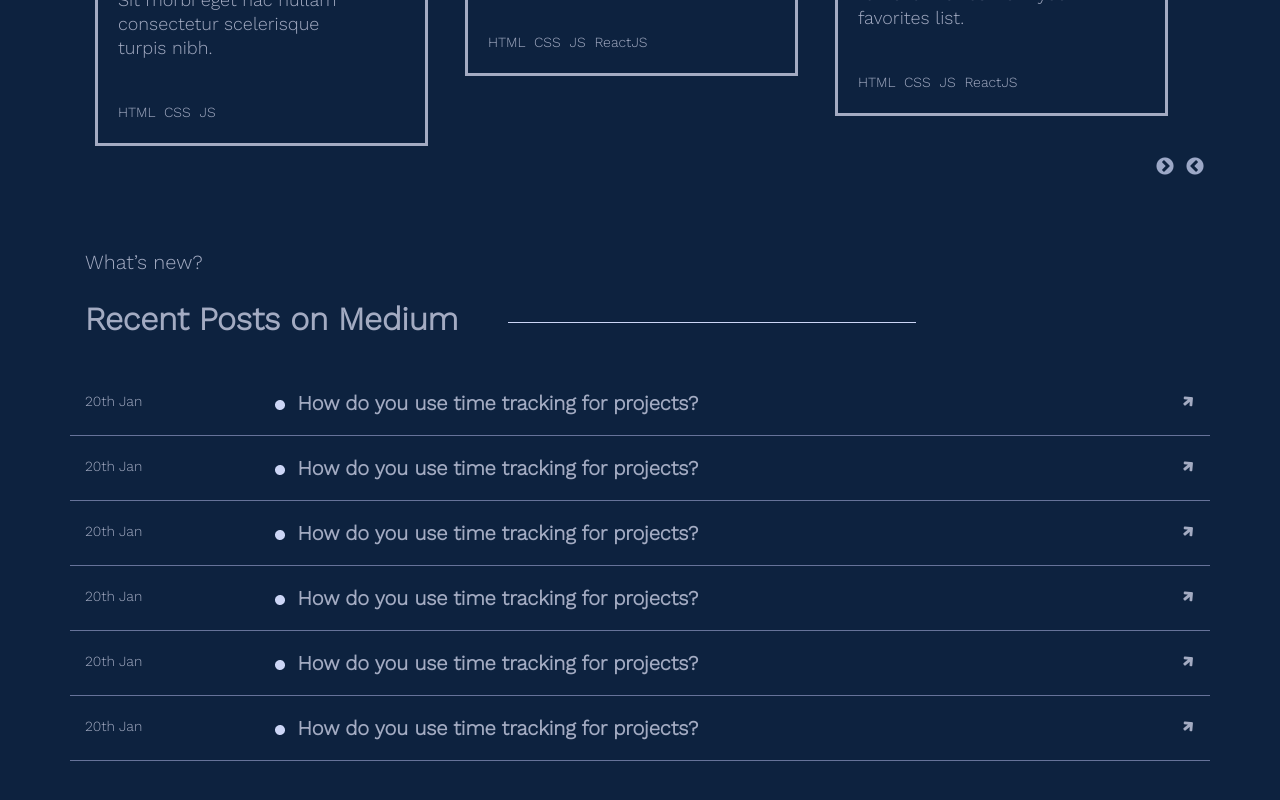
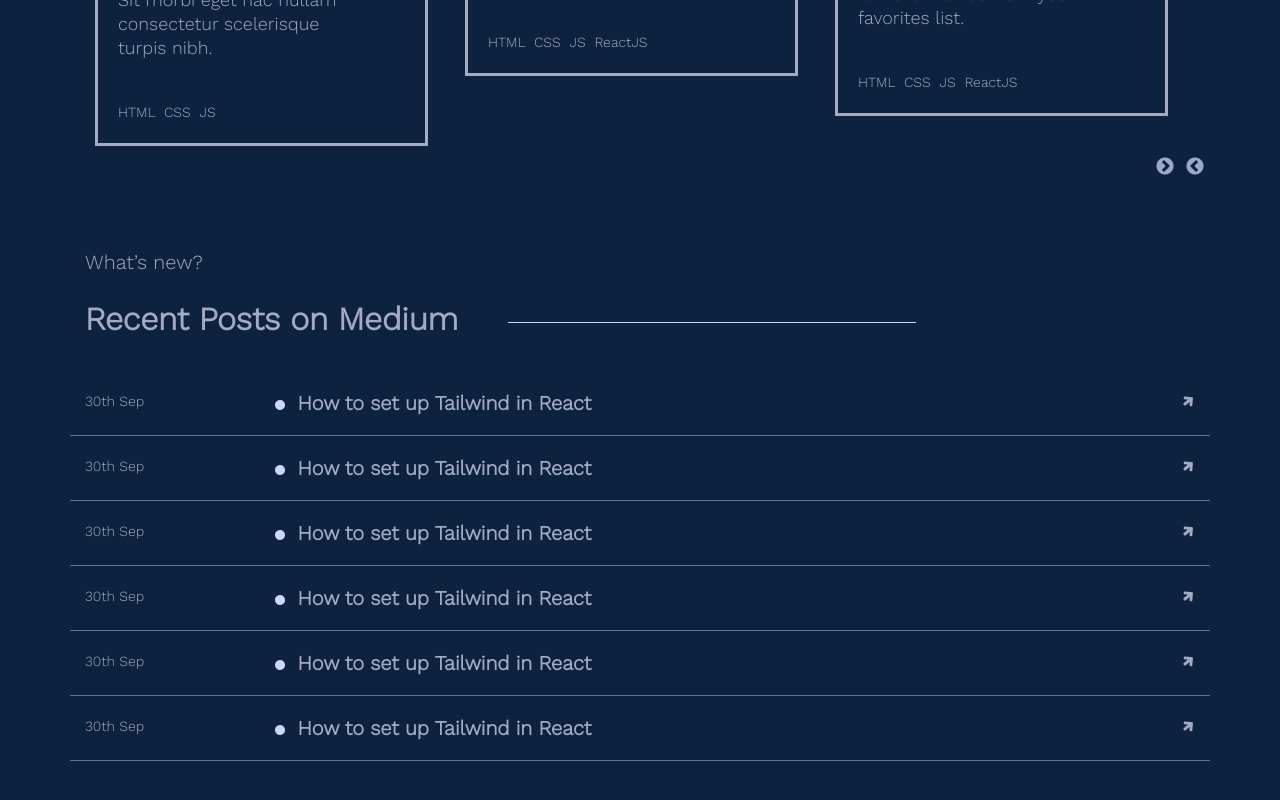
Before and after one commit to Juliet-chime/portfolio, a React (Create React App) app: page / in a window 1280 px wide. Shown: the part 1564-2364 px from the top of the page. Built offline with nearby package versions, Linux system fonts and the light colour scheme.

Commit message:
article linked

```diff
--- a/src/views/Resumebody/index.css
+++ b/src/views/Resumebody/index.css
@@ -214,6 +214,17 @@ color: #ccd6f6;
   transform: rotate(50deg);
 }
 
+.article{
+  color: #A3ABC2;
+}
+
+.article:hover {
+  text-decoration: none;
+  cursor: pointer;
+  text-shadow: none !important;
+  color: white;
+}
+
 .contact {
   /* border: solid; */
   padding: 15rem 0px;
--- a/src/views/Resumebody/index.jsx
+++ b/src/views/Resumebody/index.jsx
@@ -10,7 +10,7 @@ import "slick-carousel/slick/slick-theme.css";
 import ellipseII from "../../assets/img/Ellipse-21.png";
 
 const Resume = () => {
-  const [words,setWords] = useState(["I’ m a Frontend developer based in Lagos."]);
+  const words = ["I’ m a Frontend developer based in Lagos."];
   const [index, setIndex] = useState(0);
   const [subIndex, setSubIndex] = useState(0);
   const [blink, setBlink] = useState(true);
@@ -45,7 +45,7 @@ const Resume = () => {
       setBlink((prev) => !prev);
     }, 500);
     return () => clearTimeout(timeout2);
-  }, [blink]);
+  }, [blink,words]);
 
   const settings = {
     dots: false,
@@ -204,15 +204,16 @@ const Resume = () => {
                   <div className="project-slide even">
                     <div className="d-flex justify-content-end">
                       <div className="somethings-I-built-icon">
-                        <a href="#">
+                        {/* dummy link */}
+                        <a href="https://github.com/Juliet-chime">
                           <i class="fa fa-github"></i>
                         </a>
                       </div>
-                      <div className="somethings-I-built-icon">
+                      {/* <div className="somethings-I-built-icon">
                         <a href="#">
                           <i class="fa fa-edit"></i>
                         </a>
-                      </div>
+                      </div> */}
                     </div>
                     <br />
                     <br />
@@ -237,11 +238,11 @@ const Resume = () => {
                           <i class="fa fa-github"></i>
                         </a>
                       </div>
-                      <div className="somethings-I-built-icon">
+                      {/* <div className="somethings-I-built-icon">
                         <a href="#">
                           <i class="fa fa-edit"></i>
                         </a>
-                      </div>
+                      </div> */}
                     </div>
                     <br />
                     <br />
@@ -265,11 +266,11 @@ const Resume = () => {
                           <i class="fa fa-github"></i>
                         </a>
                       </div>
-                      <div className="somethings-I-built-icon">
+                      {/* <div className="somethings-I-built-icon">
                         <a href="#">
                           <i class="fa fa-edit"></i>
                         </a>
-                      </div>
+                      </div> */}
                     </div>
                     <br />
                     <br />
@@ -288,16 +289,17 @@ const Resume = () => {
                   <div className="project-slide">
                     <div className="d-flex justify-content-end">
                       <div className="somethings-I-built-icon">
-                        <a href="#">
+                        {/* dummy link here */}
+                        <a href="https://github.com/Juliet-chime">
                           {" "}
                           <i class="fa fa-github"></i>
                         </a>
                       </div>
-                      <div className="somethings-I-built-icon">
+                      {/* <div className="somethings-I-built-icon">
                         <a href="#">
                           <i class="fa fa-edit"></i>
                         </a>
-                      </div>
+                      </div> */}
                     </div>
                     <br />
                     <br />
@@ -334,14 +336,15 @@ const Resume = () => {
           </div>
           <br />
 
+         <a href="https://www.educative.io/edpresso/how-to-set-up-tailwind-in-react" className="article">
          <div className="row medium-highlight">
             <div className="col-sm-12 col-md-2">
-              <p style={{ fontSize: "14px" }}>20th Jan</p>
+              <p style={{ fontSize: "14px" }}>30th Sep</p>
             </div>
             <div className="col-sm-12 col-md-7">
               <h2 style={{ fontSize: "20px", fontWeight: "600" }}>
                 <img src={ellipseII} alt="" />
-                &nbsp; How do you use time tracking for projects?
+                &nbsp; How to set up Tailwind in React
               </h2>
             </div>
             <div className="col-sm-12 col-md-3">
@@ -351,15 +354,17 @@ const Resume = () => {
               </div>
             </div>
           </div>
+         </a>
 
+         <a href="https://www.educative.io/edpresso/how-to-set-up-tailwind-in-react" className="article">
          <div className="row medium-highlight">
             <div className="col-sm-12 col-md-2">
-              <p style={{ fontSize: "14px" }}>20th Jan</p>
+              <p style={{ fontSize: "14px" }}>30th Sep</p>
             </div>
             <div className="col-sm-12 col-md-7">
               <h2 style={{ fontSize: "20px", fontWeight: "600" }}>
                 <img src={ellipseII} alt="" />
-                &nbsp; How do you use time tracking for projects?
+                &nbsp; How to set up Tailwind in React
               </h2>
             </div>
             <div className="col-sm-12 col-md-3">
@@ -369,15 +374,17 @@ const Resume = () => {
               </div>
             </div>
           </div>
+         </a>
 
+         <a href="https://www.educative.io/edpresso/how-to-set-up-tailwind-in-react" className="article">
          <div className="row medium-highlight">
             <div className="col-sm-12 col-md-2">
-              <p style={{ fontSize: "14px" }}>20th Jan</p>
+              <p style={{ fontSize: "14px" }}>30th Sep</p>
             </div>
             <div className="col-sm-12 col-md-7">
               <h2 style={{ fontSize: "20px", fontWeight: "600" }}>
                 <img src={ellipseII} alt="" />
-                &nbsp; How do you use time tracking for projects?
+                &nbsp; How to set up Tailwind in React
               </h2>
             </div>
             <div className="col-sm-12 col-md-3">
@@ -387,15 +394,17 @@ const Resume = () => {
               </div>
             </div>
           </div>
+         </a>
 
+         <a href="https://www.educative.io/edpresso/how-to-set-up-tailwind-in-react" className="article">
          <div className="row medium-highlight">
             <div className="col-sm-12 col-md-2">
-              <p style={{ fontSize: "14px" }}>20th Jan</p>
+              <p style={{ fontSize: "14px" }}>30th Sep</p>
             </div>
             <div className="col-sm-12 col-md-7">
               <h2 style={{ fontSize: "20px", fontWeight: "600" }}>
                 <img src={ellipseII} alt="" />
-                &nbsp; How do you use time tracking for projects?
+                &nbsp; How to set up Tailwind in React
               </h2>
             </div>
             <div className="col-sm-12 col-md-3">
@@ -405,15 +414,17 @@ const Resume = () => {
               </div>
             </div>
           </div>
+         </a>
 
+         <a href="https://www.educative.io/edpresso/how-to-set-up-tailwind-in-react" className="article">
          <div className="row medium-highlight">
             <div className="col-sm-12 col-md-2">
-              <p style={{ fontSize: "14px" }}>20th Jan</p>
+              <p style={{ fontSize: "14px" }}>30th Sep</p>
             </div>
             <div className="col-sm-12 col-md-7">
               <h2 style={{ fontSize: "20px", fontWeight: "600" }}>
                 <img src={ellipseII} alt="" />
-                &nbsp; How do you use time tracking for projects?
+                &nbsp; How to set up Tailwind in React
               </h2>
             </div>
             <div className="col-sm-12 col-md-3">
@@ -423,22 +434,27 @@ const Resume = () => {
               </div>
             </div>
           </div>
+         </a>
+
+         <a href="https://www.educative.io/edpresso/how-to-set-up-tailwind-in-react" className="article">
          <div className="row medium-highlight">
             <div className="col-sm-12 col-md-2">
-              <p style={{ fontSize: "14px" }}>20th Jan</p>
+              <p style={{ fontSize: "14px" }}>30th Sep</p>
             </div>
             <div className="col-sm-12 col-md-7">
               <h2 style={{ fontSize: "20px", fontWeight: "600" }}>
                 <img src={ellipseII} alt="" />
-                &nbsp; How do you use time tracking for projects?
+                &nbsp; How to set up Tailwind in React
               </h2>
             </div>
             <div className="col-sm-12 col-md-3">
               <div className="text-right">
+
                 <i className="fa fa-arrow-up medium-icon"></i>
               </div>
             </div>
           </div>
+         </a>
         </div>
       </section>
       <section className="contact">
```
Lines whose indentation alone changed are shown as unchanged.
